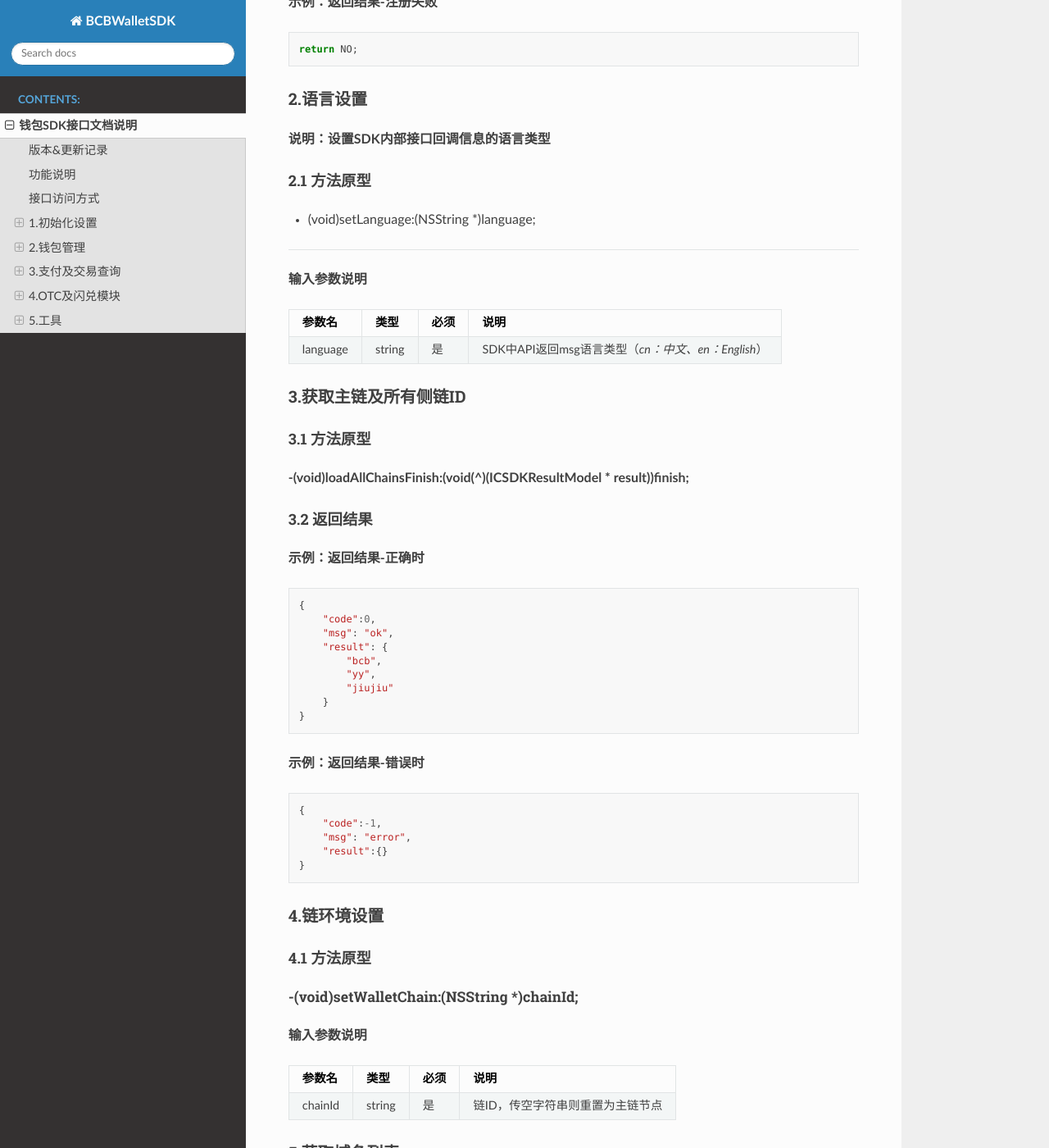
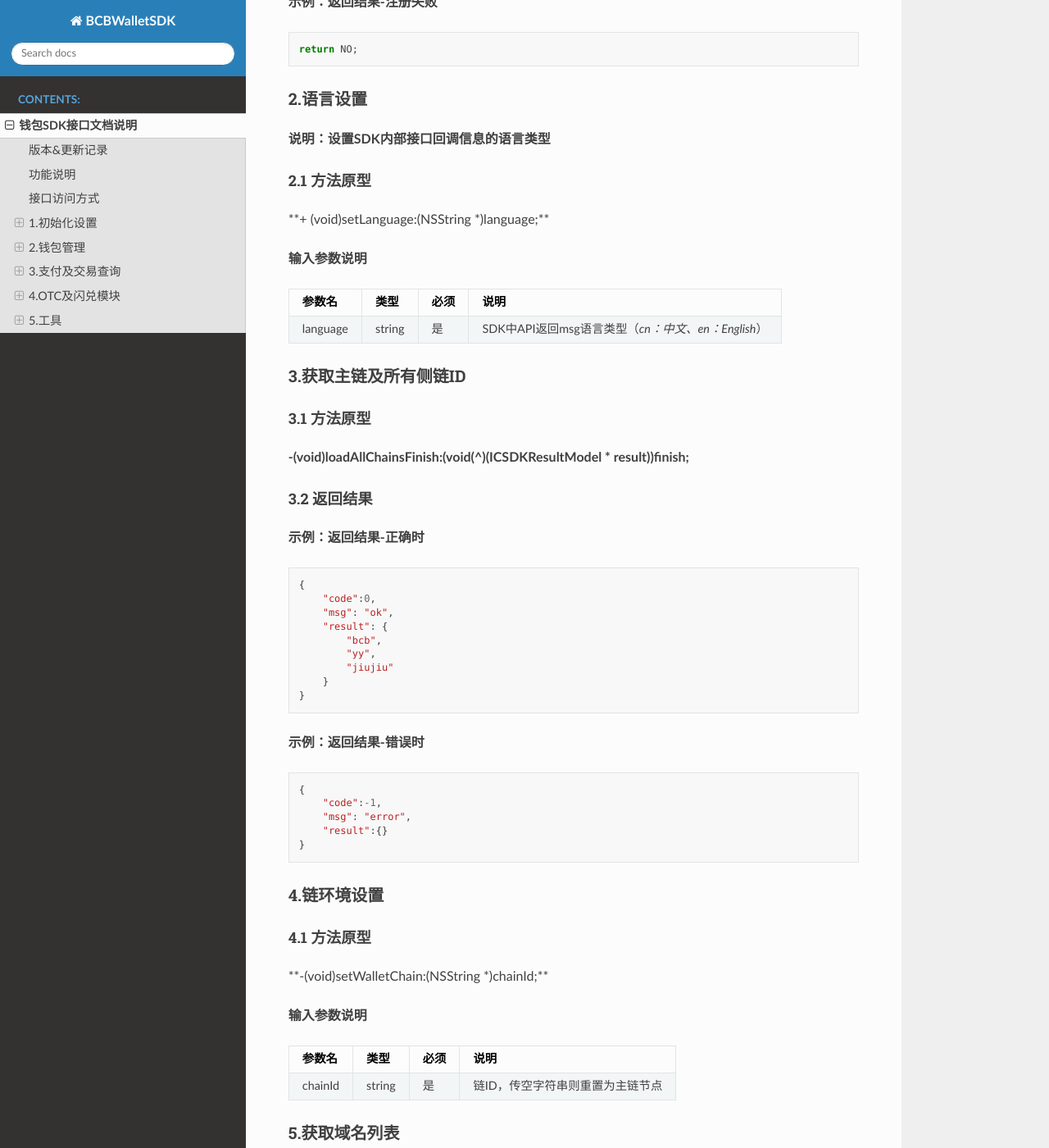
Before and after one commit to zhujg-00/BCBWalletSDK-API, a Sphinx documentation site: the page built from docs/source/BCBWalletSDK-API.rst, in a window 1280 px wide and 1400 px high, scrolled down 1285 px. Shown: the whole window at 82% size. Built offline with Sphinx 7.4.7 and the Read the Docs theme 2.0.0, drawn with Linux system fonts in a browser that asks for light colours; some of the changed text lies outside the part shown.

Commit message:
no message

```diff
--- a/docs/source/BCBWalletSDK-API.rst
+++ b/docs/source/BCBWalletSDK-API.rst
@@ -74,11 +74,10 @@ API调用，返回的内容也是一个json串，里面会携带返回的状态
 
 **说明：设置SDK内部接口回调信息的语言类型**
 
-**2.1 方法原型**
-^^^^^^^^^^^^^^^^
-
-+ (void)setLanguage:(NSString \*)language;
-''''''''''''''''''''''''''''''''''''''''''
+2.1 方法原型
+^^^^^^^^^^^^
+
+\*\*+ (void)setLanguage:(NSString \*)language;\*\*
 
 **输入参数说明**
 
@@ -127,11 +126,10 @@ result))finish;**
 4.链环境设置
 ~~~~~~~~~~~~
 
-**4.1 方法原型**
-^^^^^^^^^^^^^^^^
-
--(void)setWalletChain:(NSString \*)chainId;
-'''''''''''''''''''''''''''''''''''''''''''
+4.1 方法原型
+^^^^^^^^^^^^
+
+\*\*-(void)setWalletChain:(NSString \*)chainId;\*\*
 
 **输入参数说明**
 
@@ -473,8 +471,7 @@ finish:(void(^)(ICSDKResultModel \* result))finish;**
 5.1 方法原型
 ^^^^^^^^^^^^
 
--(ICSDKResultModel \*)getWallets;
-'''''''''''''''''''''''''''''''''
+\*\*-(ICSDKResultModel \*)getWallets;\*\*
 
 5.2 返回结果
 ^^^^^^^^^^^^
```
